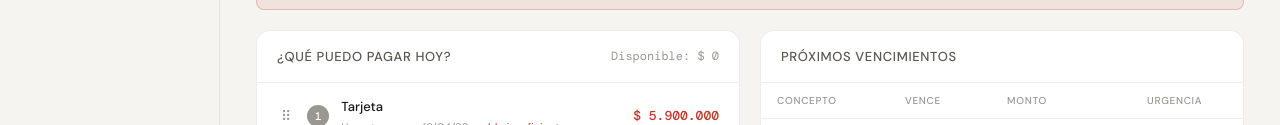
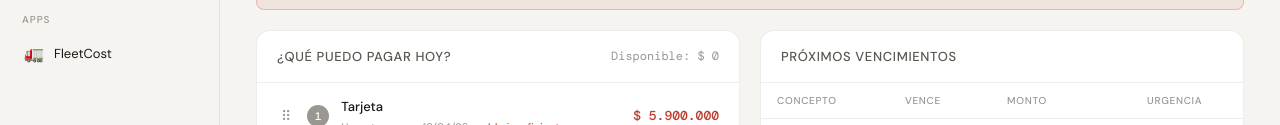
Before and after one commit to IgnacioDallape/FleetFinanzas, a plain HTML site: page index.html in a window 1280 px wide. Shown: the part 630-755 px from the top of the page. Drawn offline with nearby package versions, Linux system fonts and the light colour scheme.

Commit message:
Add FleetCost link to sidebar nav
Co-Authored-By: Claude Sonnet 4.6 <noreply@anthropic.com>

```diff
--- a/index.html
+++ b/index.html
@@ -41,6 +41,10 @@
     <div class="nav-section">
       <div class="nav-label">Configurar</div>
       <div class="nav-item" onclick="navigate('config',this)"><span class="nav-icon">⊙</span>Ajustes</div>
+    </div>
+    <div class="nav-section">
+      <div class="nav-label">Apps</div>
+      <a class="nav-item" href="fleetcost/" target="_blank" style="text-decoration:none;color:inherit;"><span class="nav-icon">🚛</span>FleetCost</a>
     </div>
   </nav>
 
```
